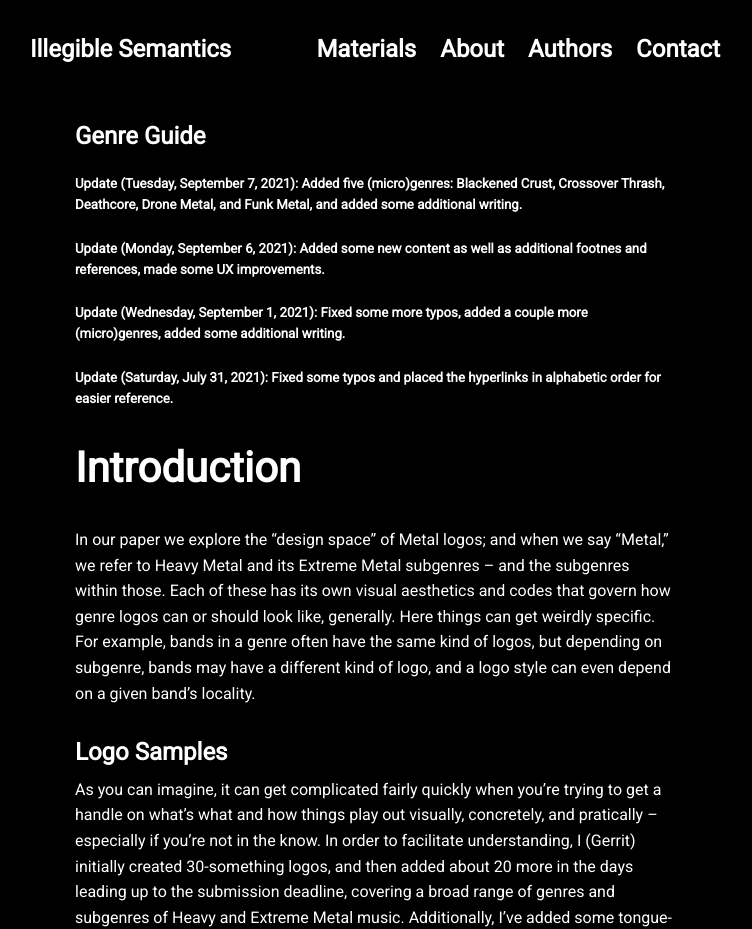
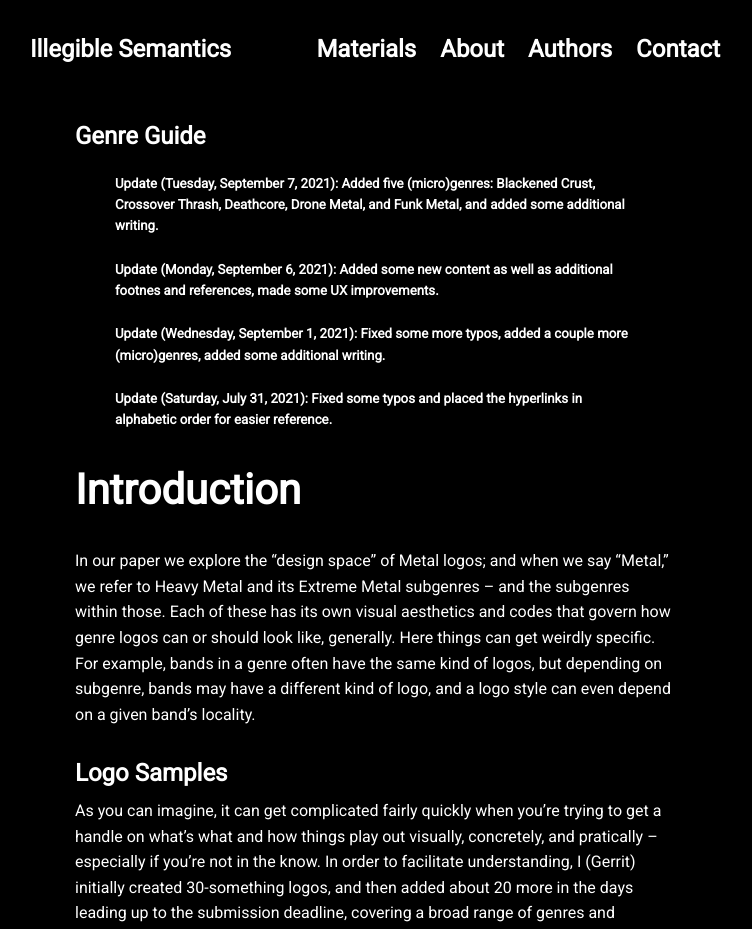
Before and after one commit to Noeska/illegiblesemantics, a Jekyll site: the page built from projects/proj-2.md, in a window 1280 px wide. Shown: the top 929 px of the page, without its empty margins (265-1017 px from the left). Built offline with Jekyll 4.4.1, drawn with Linux system fonts in a browser that asks for light colours; nearby versions of some CDN libraries.

```diff
--- a/projects/proj-2.md
+++ b/projects/proj-2.md
@@ -4,10 +4,10 @@ title: 'Genre Guide'
 ---
 <!-- Here you can see samples of logo designs covering a broad range of metal genres and extreme subgenres with some tongue-in-cheek commentary by Gerrit Rijken. -->
 
-##### Update (Tuesday, September 7, 2021): Added five (micro)genres: Blackened Crust, Crossover Thrash, Deathcore, Drone Metal, and Funk Metal, and added some additional writing.
-##### Update (Monday, September 6, 2021): Added some new content as well as additional footnes and references, made some UX improvements.
-##### Update (Wednesday, September 1, 2021): Fixed some more typos, added a couple more (micro)genres, added some additional writing.
-##### Update (Saturday, July 31, 2021): Fixed some typos and placed the hyperlinks in alphabetic order for easier reference.
+> ##### Update (Tuesday, September 7, 2021): Added five (micro)genres: Blackened Crust, Crossover Thrash, Deathcore, Drone Metal, and Funk Metal, and added some additional writing.
+> ##### Update (Monday, September 6, 2021): Added some new content as well as additional footnes and references, made some UX improvements.
+> ##### Update (Wednesday, September 1, 2021): Fixed some more typos, added a couple more (micro)genres, added some additional writing.
+> ##### Update (Saturday, July 31, 2021): Fixed some typos and placed the hyperlinks in alphabetic order for easier reference.
 
 ## Introduction
 
```
